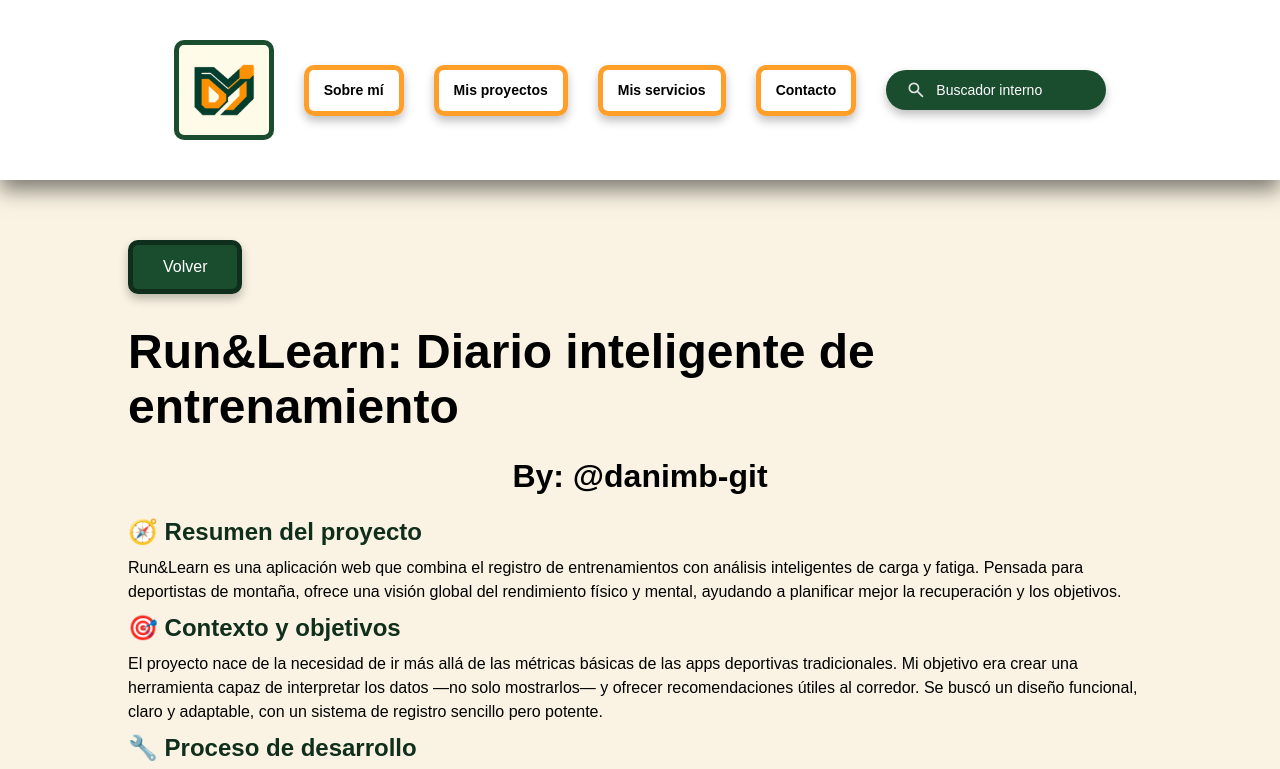
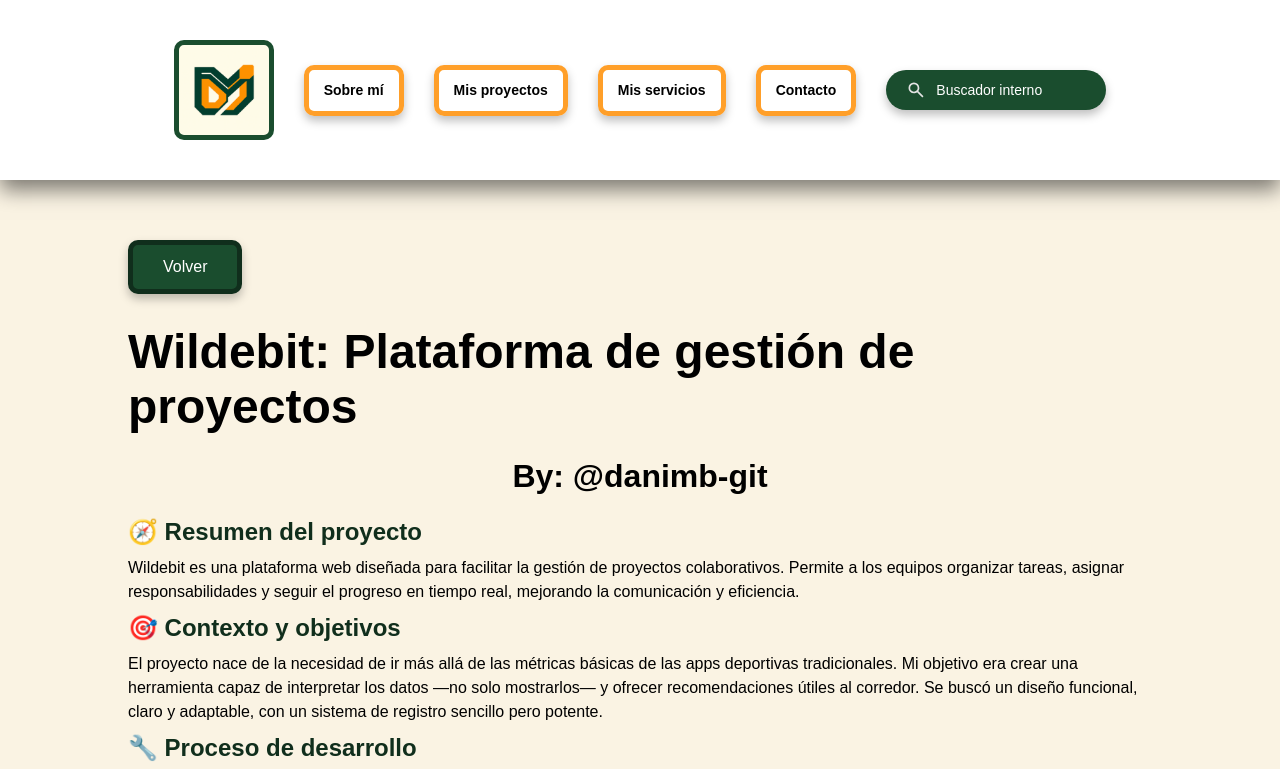
Before and after one commit to danimb-git/Portfolio-danimb-git, a website: page dist/html/proyecto-wildebit.html in a window 1280 px wide. Shown: the top 769 px of the page. Drawn offline with Linux system fonts and the light colour scheme.

Commit message:
Text mistakes fixed

```diff
--- a/dist/html/proyecto-wildebit.html
+++ b/dist/html/proyecto-wildebit.html
@@ -3,7 +3,7 @@
   <head>
     <meta charset="UTF-8" />
     <meta name="viewport" content="width=device-width, initial-scale=1.0" />
-    <title>Mis proyectos</title>
+    <title>Proyecto Wildebit</title>
     <link rel="stylesheet" href="../css/desktop.css" />
     <link rel="stylesheet" media="screen and (max-width: 900px)" href="../css/tablet.css" />
     <link rel="stylesheet" media="screen and (max-width: 600px)" href="../css/mobile.css" />
@@ -48,16 +48,15 @@
       <div class="align-left">
         <a href="myprojects.html" class="button-generic"> Volver </a>
       </div>
-      <h1>Run&Learn: Diario inteligente de entrenamiento</h1>
+      <h1>Wildebit: Plataforma de gestión de proyectos</h1>
       <a href="https://github.com/danimb-git"><h2>By: @danimb-git</h2></a>
       <div class="align-left">
         <h3>🧭 Resumen del proyecto</h3>
         <p>
-          Run&Learn es una aplicación web que combina el registro de
-          entrenamientos con análisis inteligentes de carga y fatiga. Pensada
-          para deportistas de montaña, ofrece una visión global del rendimiento
-          físico y mental, ayudando a planificar mejor la recuperación y los
-          objetivos.
+          Wildebit es una plataforma web diseñada para facilitar la gestión de
+          proyectos colaborativos. Permite a los equipos organizar tareas,
+          asignar responsabilidades y seguir el progreso en tiempo real, mejorando
+          la comunicación y eficiencia.
         </p>
         <h3>🎯 Contexto y objetivos</h3>
         <p>
```
Also changed, not shown: dist/html/contact.html (+4 -4 lines), dist/html/myservices.html (+1 -1 lines), dist/html/proyecto-runlearn.html (+1 -1 lines).
